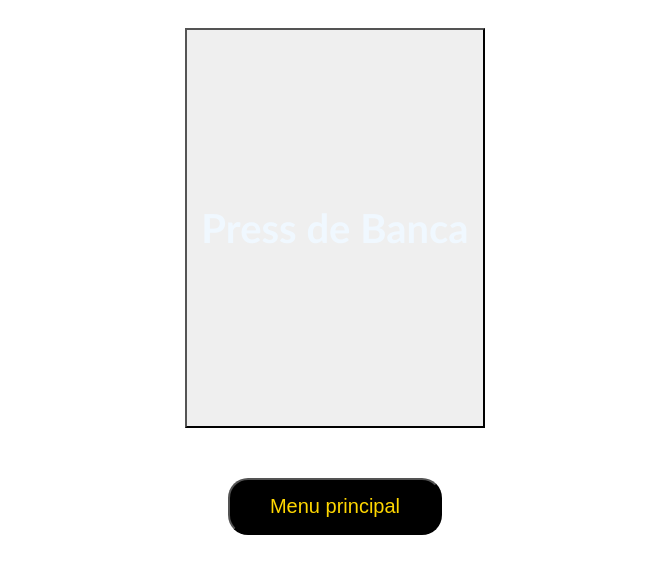
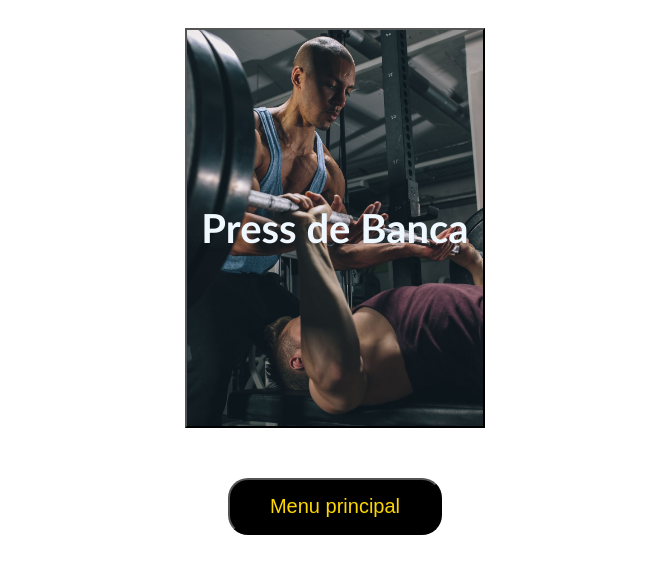
Before and after one commit to VivancoRoman/kcalcalculator, a plain HTML site: page rangos.html in a window 1280 px wide. Shown: the part 193-766 px from the top of the page, without its empty margins (305-974 px from the left). Drawn offline with Linux system fonts and the light colour scheme.

Commit message:
imagen bien

```diff
--- a/rangos.html
+++ b/rangos.html
@@ -39,7 +39,7 @@
             width: 300px;
             height: 400px;
             border-color: black;
-            background-image: url(/Images/pecho.jpg);
+            background-image: url(images/pecho.jpg);
             background-size: cover;
             background-position: center;
             cursor: pointer;
```
Also changed, not shown: images/pecho.jpg (renamed from pecho.jpg).
